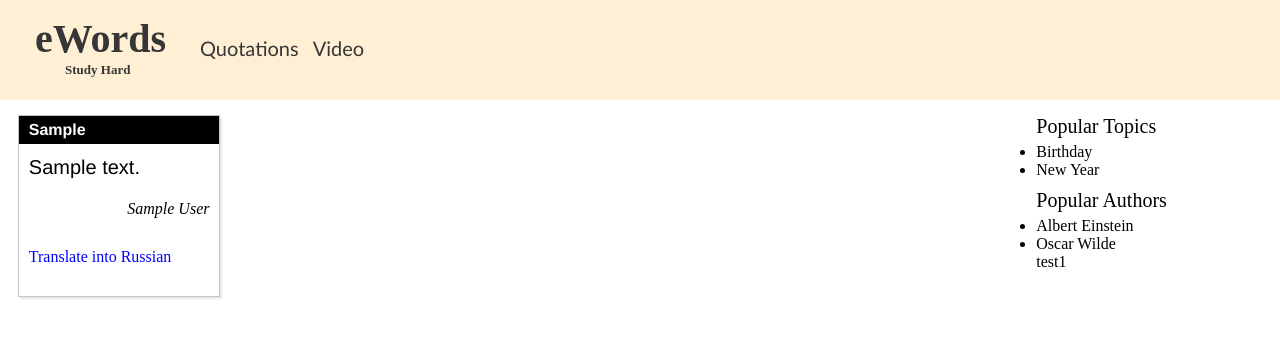
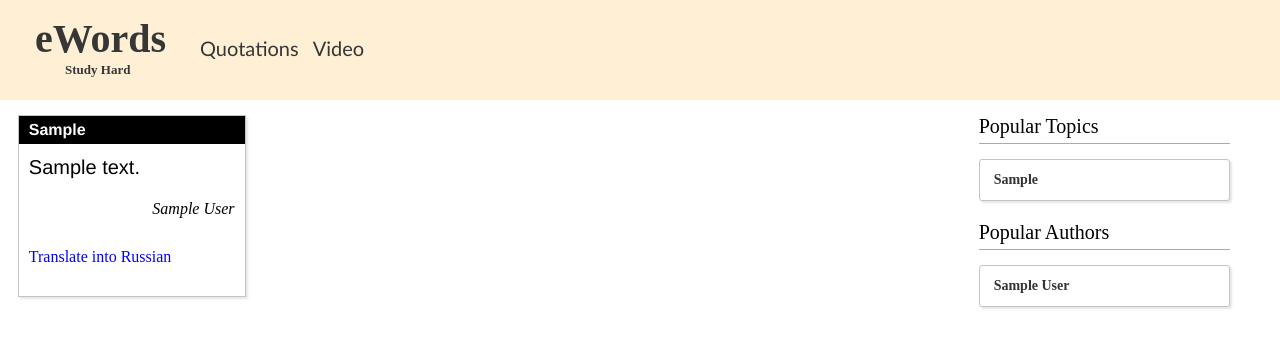
Before and after one commit to kuznetsovav/ewords, a Django app: page /quotations/ in a window 1280 px wide. Shown: the top 348 px of the page. Run offline with Django 3.2, Linux system fonts and the light colour scheme; tables that the repository leaves empty hold one stand-in row (values such as "Sample post"); some libraries are stand-ins or nearby versions.

Commit message:
quotations

```diff
--- a/ewords/static/css/style.css
+++ b/ewords/static/css/style.css
@@ -137,7 +137,7 @@ body {
 }
 
 .quotations-block {
-    width: 80%;
+    width: 90%;
     float: left;
     position: relative;
 }
@@ -146,18 +146,76 @@ body {
     margin-top: 5px;
     float: left;
     position: relative;
-    margin-left: 20px;
+    margin-left: -13%;
+    width: 20%;
+
 }
 
 .quotations-sorting-topics-headline {
     font-size: 20px;
     margin-bottom: 5px;
+    padding-bottom: 5px;
+    border-bottom: 1px solid #AAAAAA;
 }
 
 .quotations-sorting-authors-headline {
     font-size: 20px;
     margin-bottom: 5px;
     margin-top: 10px;
+}
+
+.quotations-sorting-topics-item {
+    padding-top: 5px;
+}
+
+.quotations-sorting-topics-item li {
+    display: block;
+    box-shadow: 2px 2px 2px rgba(0,0,0,0.1);
+    border: 1px solid #c4c4c4;
+    background: #fff;
+    border-radius: 3px;
+    padding: 0 5px;
+    margin: 5px auto;
+    text-align: left;
+    padding-left: 14px;
+    font-size: 14px;
+    text-decoration: none;
+    font-weight: bold;
+    color: #333;
+    line-height: 40px;
+    transition: .3s;
+    overflow: hidden;
+}
+
+.quotations-sorting-authors-headline {
+    font-size: 20px;
+    margin-bottom: 5px;
+    padding-bottom: 5px;
+    border-bottom: 1px solid #AAAAAA;
+    padding-top: 10px;
+}
+
+.quotations-sorting-authors-items {
+    padding-top: 5px;
+}
+
+.quotations-sorting-authors-items li {
+    display: block;
+    box-shadow: 2px 2px 2px rgba(0,0,0,0.1);
+    border: 1px solid #c4c4c4;
+    background: #fff;
+    border-radius: 3px;
+    padding: 0 5px;
+    margin: 5px auto;
+    text-align: left;
+    padding-left: 14px;
+    font-size: 14px;
+    text-decoration: none;
+    font-weight: bold;
+    color: #333;
+    line-height: 40px;
+    transition: .3s;
+    overflow: hidden;
 }
 
 .quotations-quote{
--- a/ewords/templates/ewords/quotations.html
+++ b/ewords/templates/ewords/quotations.html
@@ -49,8 +49,9 @@
                     </div>
                     <div class="quotations-sorting-topics-item">
                         <ul>
-                            <li>Birthday</li>
-                            <li>New Year</li>
+                            {% for quote in quotes %}
+                            <li>{{quote.category}}</li>
+                             {% endfor %}
                         </ul>
                     </div>
                 </div>
@@ -60,12 +61,11 @@
                     </div>
                     <div class="quotations-sorting-authors-items">
                         <ul>
-                            <li>Albert Einstein</li>
-                            <li>Oscar Wilde</li>
+                            {% for quote in quotes %}
+                            <li>{{quote.eng_author}}</li>
+                             {% endfor %}
                         </ul>
                     </div>
-
-                    test1
                 </div>
             </div>
     </div>
```
